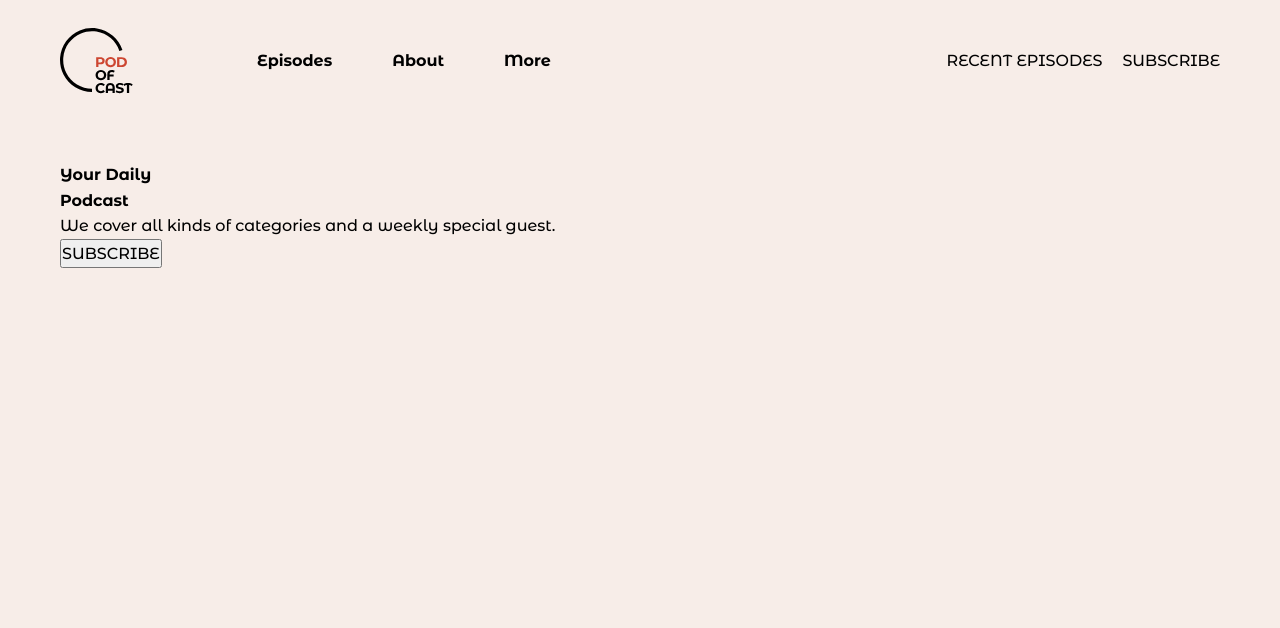
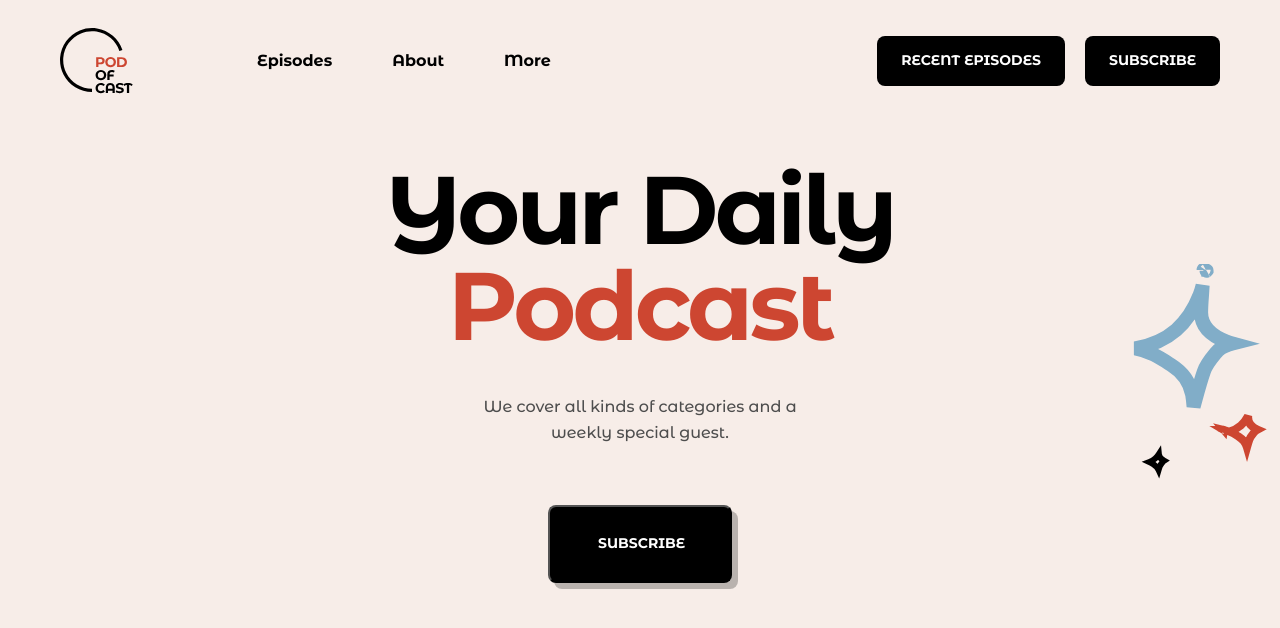
Before and after one commit to progdidi/podofcast, a website: page app/index.html in a window 1280 px wide. Drawn offline with Linux system fonts and the light colour scheme.

Commit message:
feat: feat promo section

```diff
--- a/app/index.html
+++ b/app/index.html
@@ -28,8 +28,8 @@
                 </nav>
 
                 <div class="header__buttons">
-                    <a href="" class="header__buttons-link">RECENT EPISODES</a>
-                    <a href="" class="header__buttons-link">SUBSCRIBE</a>
+                    <a href="" class="header__buttons-link black-btn">RECENT EPISODES</a>
+                    <a href="" class="header__buttons-link black-btn">SUBSCRIBE</a>
                 </div>
             </div>
         </div>
@@ -43,11 +43,18 @@
                 <p class="promo__text">We cover all kinds of categories and
                     a weekly special guest.</p>
 
-                <button class="promo__btn">SUBSCRIBE</button>
+                <button class="promo__btn black-btn">SUBSCRIBE</button>
             </div>
         </div>
     </section>
 
+    <div class="top">
+        <div class="container-fluid">
+            <div class="top-slider">
+            </div>
+        </div>
+    </div>
+
     <script src="js/main.js"></script>
 </body>
 </html>
--- a/app/scss/_global.scss
+++ b/app/scss/_global.scss
@@ -32,3 +32,11 @@ button{
     padding: 0 10px;
     margin: 0 auto;
 }
+
+.black-btn {
+    font-weight: 700;
+    font-size: 14px;
+    color: #fff;
+    background-color: #000;
+    border-radius: 8px;
+}
--- a/app/scss/blocks/_header.scss
+++ b/app/scss/blocks/_header.scss
@@ -1,6 +1,5 @@
 .header {
     padding: 24px 0;
-}
     .header__inner {
         display: flex;
         align-items: center;
@@ -12,7 +11,6 @@
     .logo__img {
     }
     .menu {
-}
         .menu__list {
             display: flex;
             align-items: center;
@@ -24,12 +22,16 @@
         }
         .menu__list-link {
         }
+    }
+
     .header__buttons {
         margin-left: auto;
         display: flex;
         align-items: center;
         gap: 20px;
-}
         .header__buttons-link {
             display: block;
+            padding: 12px 24px;
         }
+    }
+}
--- a/app/scss/blocks/_promo.scss
+++ b/app/scss/blocks/_promo.scss
@@ -1,3 +1,40 @@
 .promo {
     padding: 40px 0;
+    background-image: url('../../images/promo/bg\ stars.svg');
+    background-repeat: no-repeat;
+    background-size: auto;
+    background-position: right center;
+    &__inner {
+        display: flex;
+        flex-direction: column;
+        justify-content: center;
+        align-items: center;
+        .promo__title {
+            font-weight: 700;
+            font-size: 96px;
+            line-height: 100%;
+            letter-spacing: -0.04em;
+            text-align: center;
+            color: #000;
+            margin-bottom: 40px;
+            span {
+                color: #cd4631;
+            }
+        }
+        .promo__text {
+            max-width: 374px;
+            text-align: center;
+            font-weight: 500;
+            color: #4d4d4d;
+            margin-bottom: 60px;
+        }
+        .promo__btn {
+            padding: 24px 48px;
+            width: 184px;
+            box-shadow: 6px 6px 0 0 rgba(0, 0, 0, 0.25);
+            background: #000;
+            color: #fff;
+        }
+    }
+
 }
```
Also changed, not shown: app/css/style.min.css, app/images/promo/bg stars.svg (added), app/images/promo/bg swirl.svg (added). Lines whose indentation alone changed are shown as unchanged.
